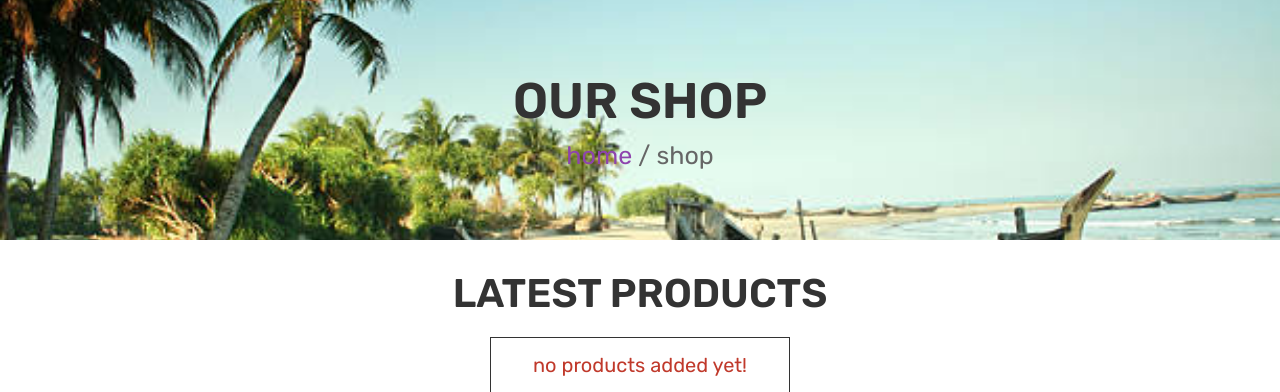
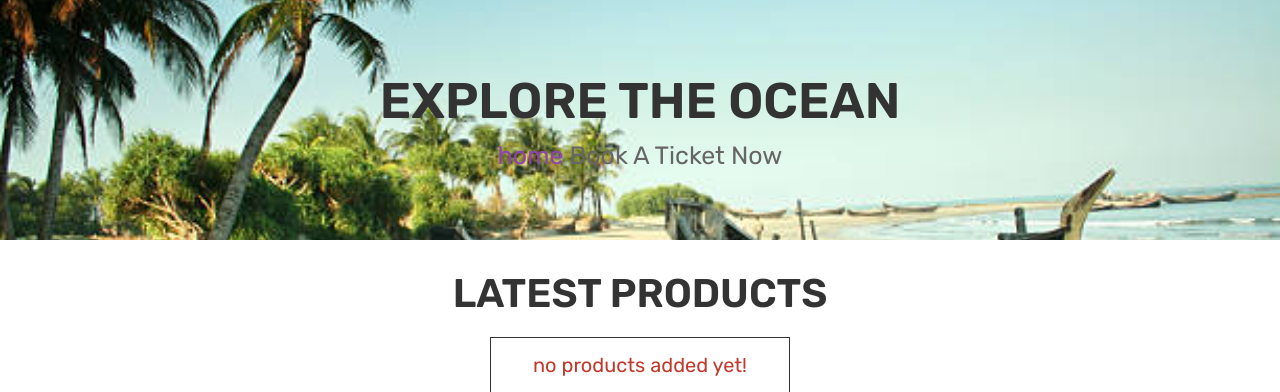
Before and after one commit to csfahim007/BlueMartin-Booking-App, a PHP site: page /shop.php in a window 1280 px wide. Shown: the part 134-526 px from the top of the page. Run offline with PHP 8.4, Linux system fonts and the light colour scheme; the visitor is signed in with stand-in values (Sample User, id 1); data that the repository does not hold is empty.

Commit message:
Update shop.php

```diff
--- a/shop.php
+++ b/shop.php
@@ -6,11 +6,11 @@ session_start();
 
 $user_id = $_SESSION['user_id'];
 
-if(!isset($user_id)){
+if (!isset($user_id)) {
    header('location:login.php');
 }
 
-if(isset($_POST['add_to_cart'])){
+if (isset($_POST['add_to_cart'])) {
    $product_name = $_POST['product_name'];
    $product_price = $_POST['product_price'];
    $product_image = $_POST['product_image'];
@@ -20,7 +20,7 @@ if(isset($_POST['add_to_cart'])){
    // Check if the product is already in the cart
    $check_cart_numbers = mysqli_query($conn, "SELECT * FROM `cart` WHERE name = '$product_name' AND user_id = '$user_id'") or die('query failed');
 
-   if(mysqli_num_rows($check_cart_numbers) > 0){
+   if (mysqli_num_rows($check_cart_numbers) > 0) {
       $message[] = 'already added to cart!';
    } else {
       // Insert product and journey date into the cart
@@ -33,11 +33,12 @@ if(isset($_POST['add_to_cart'])){
 
 <!DOCTYPE html>
 <html lang="en">
+
 <head>
    <meta charset="UTF-8">
    <meta http-equiv="X-UA-Compatible" content="IE=edge">
    <meta name="viewport" content="width=device-width, initial-scale=1.0">
-   <title>shop</title>
+   <title>Explore the Ocean, Buy tickets!</title>
 
    <!-- font awesome cdn link  -->
    <link rel="stylesheet" href="https://cdnjs.cloudflare.com/ajax/libs/font-awesome/6.0.0/css/all.min.css">
@@ -46,13 +47,14 @@ if(isset($_POST['add_to_cart'])){
    <link rel="stylesheet" href="css/style.css">
 
 </head>
+
 <body>
 
    <?php include 'header.php'; ?>
 
    <div class="heading">
-   <h3>our shop</h3>
-   <p> <a href="home.php">home</a> / shop </p>
+      <h3>Explore the Ocean</h3>
+      <p> <a href="home.php">home</a> Book A Ticket Now</p>
    </div>
 
    <section class="products">
@@ -63,8 +65,8 @@ if(isset($_POST['add_to_cart'])){
 
          <?php
          $select_products = mysqli_query($conn, "SELECT * FROM `products`") or die('query failed');
-         if(mysqli_num_rows($select_products) > 0){
-            while($fetch_products = mysqli_fetch_assoc($select_products)){
+         if (mysqli_num_rows($select_products) > 0) {
+            while ($fetch_products = mysqli_fetch_assoc($select_products)) {
          ?>
 
                <form action="" method="post" class="box">
@@ -75,14 +77,14 @@ if(isset($_POST['add_to_cart'])){
                   <input type="hidden" name="product_name" value="<?php echo $fetch_products['name']; ?>">
                   <input type="hidden" name="product_price" value="<?php echo $fetch_products['price']; ?>">
                   <input type="hidden" name="product_image" value="<?php echo $fetch_products['image']; ?>">
-         <label for="journey_date" style="font-size: 1.2rem;">Journey Date:</label>
+                  <label for="journey_date" style="font-size: 1.5rem;">Journey Date:</label>
                   <input type="date" name="journey_date" required style="border: 1px solid #ccc; padding: 5px; font-size: 14px; border-radius: 5px; width: 150px;">
                   <input type="submit" value="add to cart" name="add_to_cart" class="btn">
                </form>
 
          <?php
             }
-         }else{
+         } else {
             echo '<p class="empty">no products added yet!</p>';
          }
          ?>
@@ -96,4 +98,5 @@ if(isset($_POST['add_to_cart'])){
    <script src="js/script.js"></script>
 
 </body>
+
 </html>
```
Lines whose indentation alone changed are shown as unchanged.
